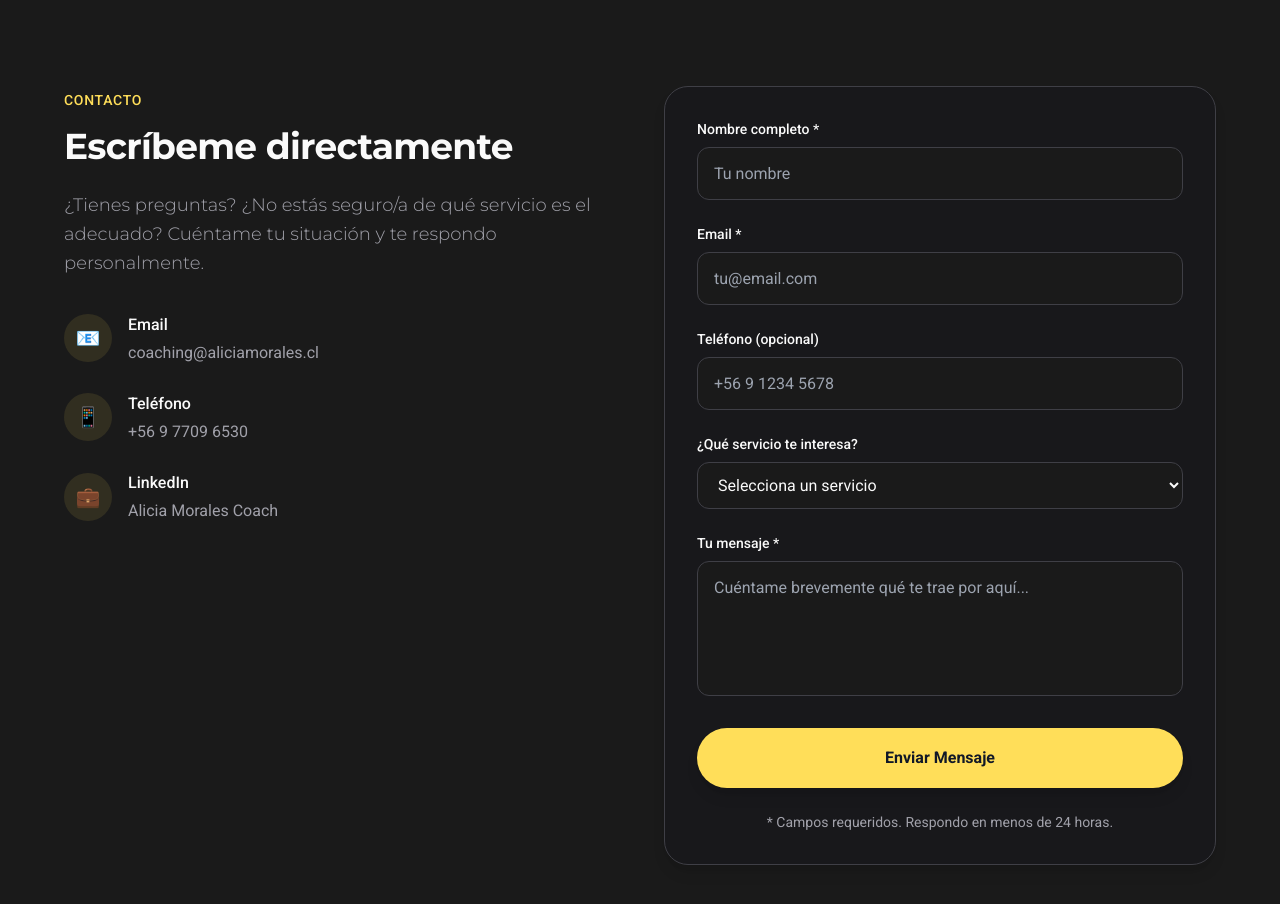
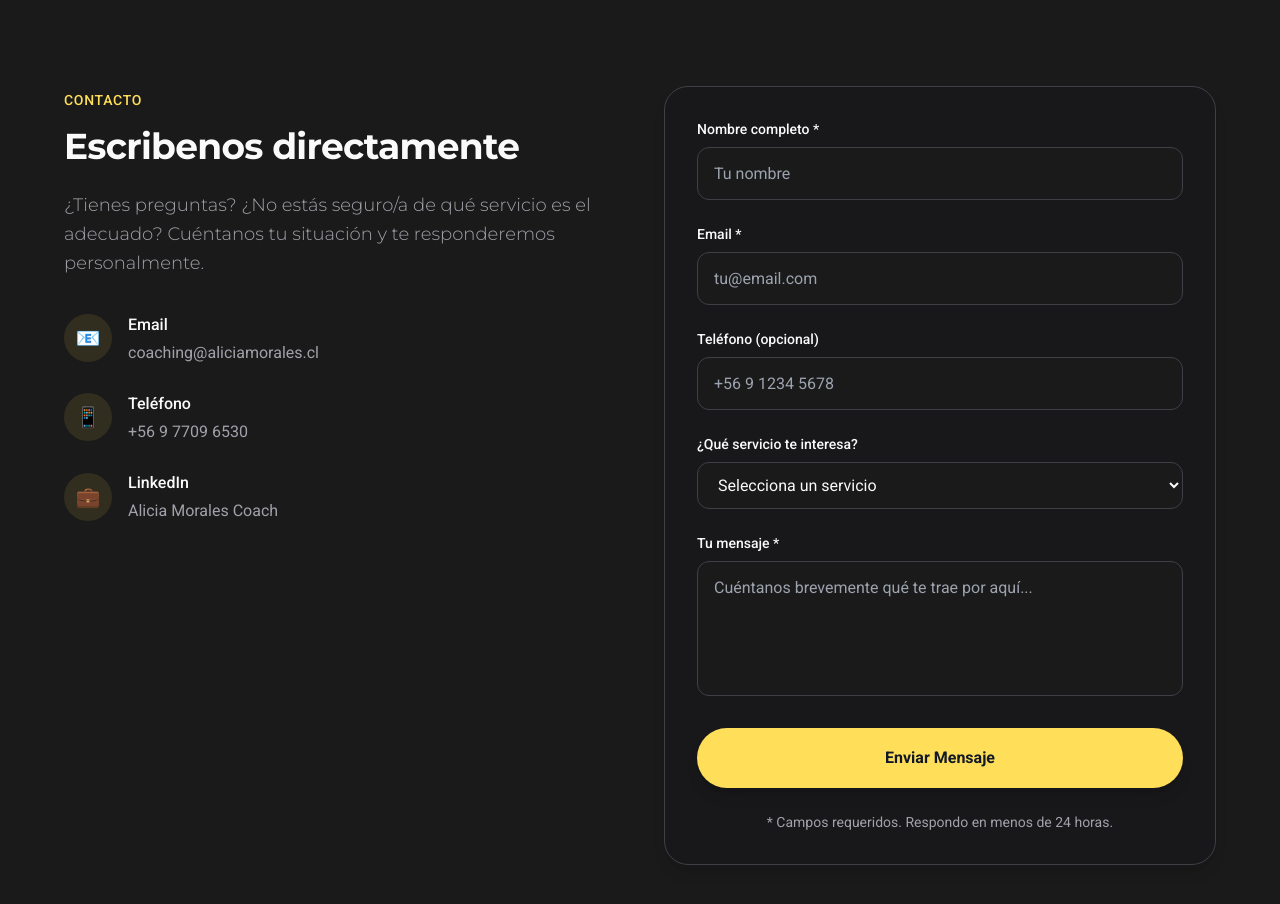
Before and after one commit to mauro6287-blip/alicia-morales-coach, a Next.js app: page / in a window 1280 px wide. Shown: the part 9740-10644 px from the top of the page. Built offline with nearby package versions, Linux system fonts and the light colour scheme.

Commit message:
Update contact section copy from first person to plural (nosotros)
Co-Authored-By: Claude Opus 4.6 <noreply@anthropic.com>

```diff
--- a/sections/Contacto.tsx
+++ b/sections/Contacto.tsx
@@ -148,12 +148,12 @@ export default function Contacto() {
                             </span>
                             <h2 className="mb-6 text-3xl font-bold text-foreground md:text-4xl">
                                 <span className="font-[family-name:var(--font-montserrat)]">
-                                    Escríbeme directamente
+                                    Escribenos directamente
                                 </span>
                             </h2>
                             <p className="mb-8 font-[family-name:var(--font-montserrat)] text-lg font-light leading-relaxed text-muted">
                                 ¿Tienes preguntas? ¿No estás seguro/a de qué servicio es el
-                                adecuado? Cuéntame tu situación y te respondo personalmente.
+                                adecuado? Cuéntanos tu situación y te responderemos personalmente.
                             </p>
 
                             {/* Contact info */}
@@ -321,7 +321,7 @@ export default function Contacto() {
                                         rows={4}
                                         className={`w-full resize-none rounded-xl border bg-background px-4 py-3 text-foreground transition-colors focus:border-primary focus:outline-none focus:ring-2 focus:ring-primary/20 ${errors.mensaje ? "border-red-500" : "border-border"
                                             }`}
-                                        placeholder="Cuéntame brevemente qué te trae por aquí..."
+                                        placeholder="Cuéntanos brevemente qué te trae por aquí..."
                                     />
                                     {errors.mensaje && (
                                         <p className="mt-1 text-sm text-red-500">{errors.mensaje}</p>
```
